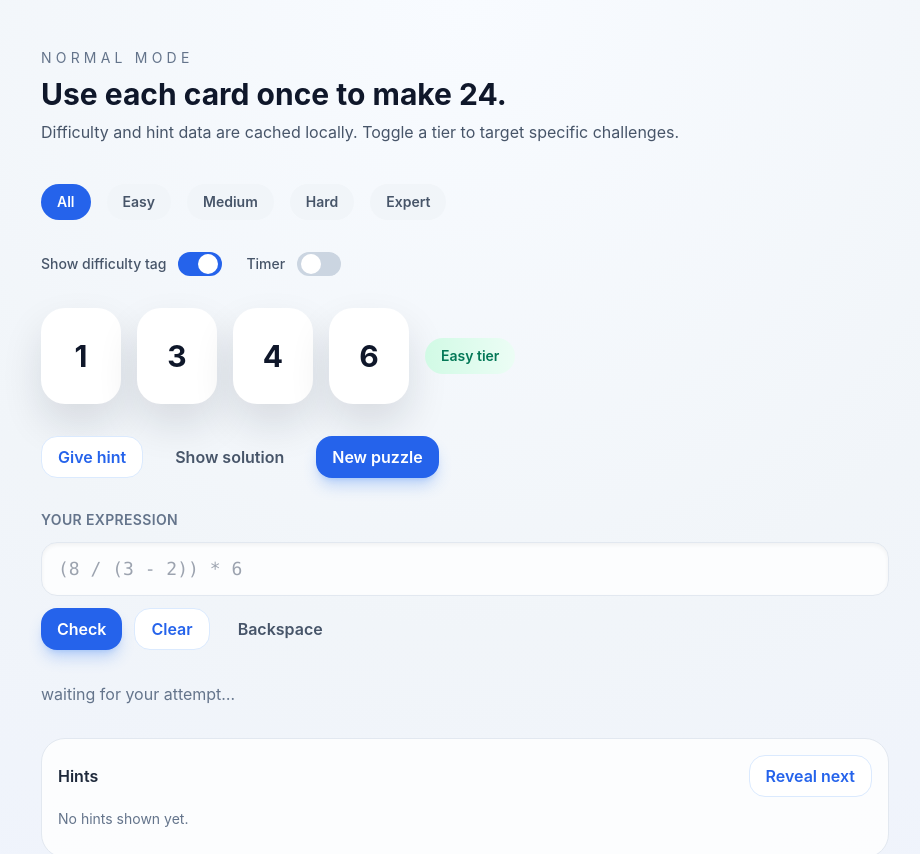
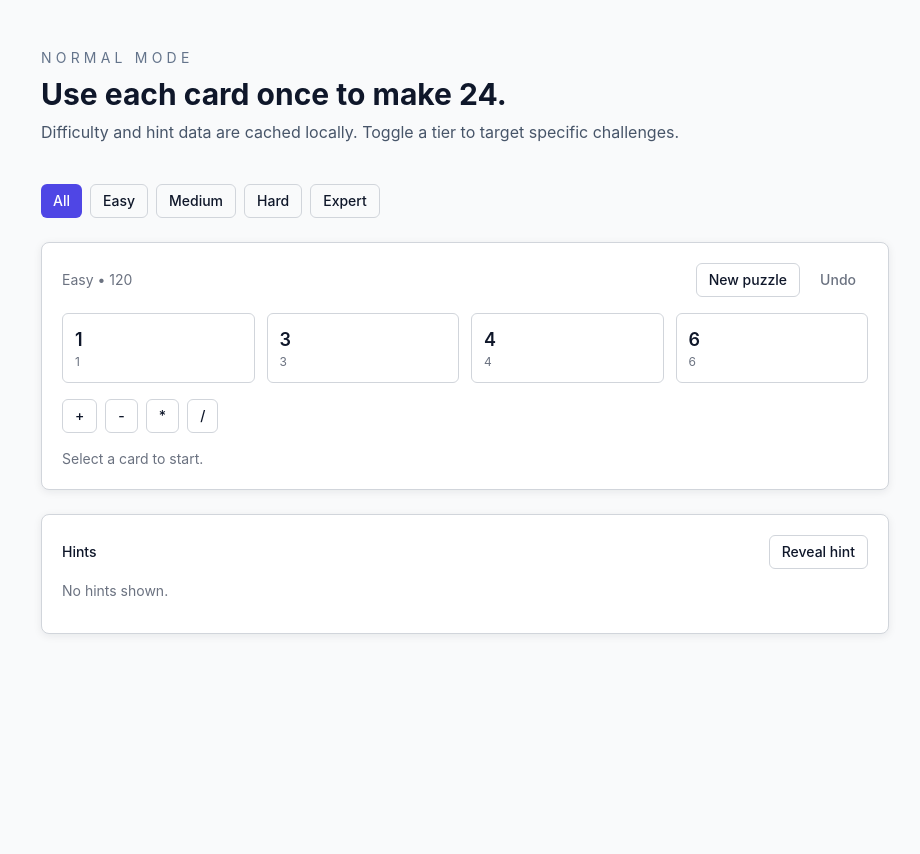
Before and after one commit to arusli1/24Seven, a Next.js app: page /play in a window 1280 px wide. Shown: the top 854 px of the page, without its empty margins (175-1095 px from the left). After the commit the page ends 800 px from the top, so only its background shows below. Built offline with nearby package versions, Linux system fonts and the light colour scheme.

Commit message:
feat: redesign play experience with card interactions

```diff
--- a/src/app/globals.css
+++ b/src/app/globals.css
@@ -7,24 +7,15 @@
 }
 
 body {
-  font-family: 'Inter', system-ui, -apple-system, BlinkMacSystemFont, 'Segoe UI', sans-serif;
-  background: radial-gradient(circle at top, #f8fbff 0%, #f1f5f9 45%, #eef2ff 100%);
+  font-family: 'IBM Plex Sans', -apple-system, BlinkMacSystemFont, 'Helvetica Neue', sans-serif;
+  background-color: #f9fafb;
+  color: #0f172a;
   min-height: 100vh;
-  color: #0f172a;
 }
 
 button:focus-visible,
 input:focus-visible,
 textarea:focus-visible {
-  outline: 2px solid #2563eb;
+  outline: 2px solid #4f46e5;
   outline-offset: 2px;
 }
-
-@media (prefers-reduced-motion: reduce) {
-  * {
-    animation-duration: 0.01ms !important;
-    animation-iteration-count: 1 !important;
-    transition-duration: 0.01ms !important;
-    scroll-behavior: auto !important;
-  }
-}
--- a/src/components/expression-input.tsx
+++ b/src/components/expression-input.tsx
@@ -36,7 +36,7 @@ export function ExpressionInput({ value, onChange, onCheck, onClear, onBackspace
       />
       <div className="flex flex-wrap gap-3">
         <Button onClick={onCheck}>Check</Button>
-        <Button variant="secondary" onClick={onClear}>
+        <Button variant="outline" onClick={onClear}>
           Clear
         </Button>
         <Button variant="ghost" onClick={onBackspace}>
--- a/src/components/hint-panel.tsx
+++ b/src/components/hint-panel.tsx
@@ -15,7 +15,7 @@ export function HintPanel({ hints, visibleHints, onReveal }: HintPanelProps) {
     <div className="space-y-3 rounded-3xl border border-slate-200 bg-white/80 p-4">
       <div className="flex items-center justify-between">
         <h4 className="font-semibold text-slate-800">Hints</h4>
-        <Button variant="secondary" size="md" onClick={onReveal} disabled={visibleHints >= hints.length}>
+        <Button variant="outline" size="md" onClick={onReveal} disabled={visibleHints >= hints.length}>
           Reveal next
         </Button>
       </div>
--- a/src/components/play/play-client.tsx
+++ b/src/components/play/play-client.tsx
@@ -2,138 +2,205 @@
 
 import { useEffect, useMemo, useState } from 'react';
 import { Puzzle, DifficultyTier } from '@/lib/types';
-import { validateExpression } from '@/lib/validate';
-import { getHints } from '@/lib/solver';
-import { PuzzleCards } from '@/components/puzzle-cards';
-import { ExpressionInput } from '@/components/expression-input';
+import { getHints, solvePuzzle } from '@/lib/solver';
+import { Rational } from '@/lib/rational';
 import { Button } from '@/components/ui/button';
-import { Keypad } from '@/components/keypad';
-import { HintPanel } from '@/components/hint-panel';
-import { Toggle } from '@/components/ui/toggle';
+import { Card } from '@/components/ui/card';
 
 interface Props {
   puzzles: Puzzle[];
 }
 
+type Operator = '+' | '-' | '*' | '/';
+
+interface CardState {
+  id: string;
+  value: Rational;
+  label: string;
+  expression: string;
+}
+
 const tiers: (DifficultyTier | 'All')[] = ['All', 'Easy', 'Medium', 'Hard', 'Expert'];
+const TARGET = new Rational(24, 1);
+
+function createCards(numbers: number[]): CardState[] {
+  return numbers.map((num, index) => ({
+    id: `${num}-${index}-${Math.random().toString(16).slice(2)}`,
+    value: Rational.fromInteger(num),
+    label: num.toString(),
+    expression: num.toString()
+  }));
+}
+
+function combineValues(a: Rational, b: Rational, operator: Operator) {
+  switch (operator) {
+    case '+':
+      return a.add(b);
+    case '-':
+      return a.sub(b);
+    case '*':
+      return a.mul(b);
+    case '/':
+      return a.div(b);
+    default:
+      return a;
+  }
+}
 
 export function PlayClient({ puzzles }: Props) {
   const [tierFilter, setTierFilter] = useState<(typeof tiers)[number]>('All');
-  const [showTier, setShowTier] = useState(true);
-  const [timerEnabled, setTimerEnabled] = useState(false);
-  const [elapsedMs, setElapsedMs] = useState(0);
-  const [expression, setExpression] = useState('');
-  const [status, setStatus] = useState<{ type: 'idle' | 'success' | 'error'; message: string }>({ type: 'idle', message: '' });
+  const [puzzleIndex, setPuzzleIndex] = useState(0);
+  const [cards, setCards] = useState<CardState[]>([]);
+  const [history, setHistory] = useState<CardState[][]>([]);
+  const [selectedCard, setSelectedCard] = useState<string | null>(null);
+  const [operator, setOperator] = useState<Operator | null>(null);
+  const [message, setMessage] = useState('Select a card to start.');
   const [visibleHints, setVisibleHints] = useState(0);
-  const [puzzleIndex, setPuzzleIndex] = useState(0);
+
   const filtered = useMemo(() => (tierFilter === 'All' ? puzzles : puzzles.filter((puzzle) => puzzle.tier === tierFilter)), [puzzles, tierFilter]);
   const hasPuzzles = filtered.length > 0;
-  const safeIndex = hasPuzzles ? puzzleIndex % filtered.length : 0;
-  const current = hasPuzzles ? filtered[safeIndex] : null;
-  const hints = useMemo(
-    () => (current ? getHints(current.numbers).map((hint) => ({ description: hint.description, expression: hint.expression })) : []),
-    [current]
-  );
+  const currentPuzzle = hasPuzzles ? filtered[puzzleIndex % filtered.length] : null;
 
   useEffect(() => {
-    if (!current) return;
-    setElapsedMs(0);
-    const startedAt = Date.now();
-    let raf: number | null = null;
-    if (timerEnabled) {
-      const tick = () => {
-        setElapsedMs(Date.now() - startedAt);
-        raf = requestAnimationFrame(tick);
+    if (!currentPuzzle) return;
+    setCards(createCards(currentPuzzle.numbers));
+    setHistory([]);
+    setSelectedCard(null);
+    setOperator(null);
+    setMessage('Select a card to start.');
+    setVisibleHints(0);
+  }, [currentPuzzle]);
+
+  const hints = useMemo(() => (currentPuzzle ? getHints(currentPuzzle.numbers) : []), [currentPuzzle]);
+  const solved = cards.length === 1 && cards[0].value.equals(TARGET);
+
+  const handleCardClick = (id: string) => {
+    if (!operator) {
+      setSelectedCard(id);
+      setMessage('Pick an operator.');
+      return;
+    }
+    if (!selectedCard || selectedCard === id) {
+      setSelectedCard(id);
+      return;
+    }
+    combineCards(selectedCard, id, operator);
   };
-      raf = requestAnimationFrame(tick);
-    }
-    return () => {
-      if (raf) cancelAnimationFrame(raf);
+
+  const combineCards = (firstId: string, secondId: string, op: Operator) => {
+    const first = cards.find((card) => card.id === firstId);
+    const second = cards.find((card) => card.id === secondId);
+    if (!first || !second) return;
+
+    try {
+      const resultValue = combineValues(first.value, second.value, op);
+      const nextCards = cards.filter((card) => card.id !== firstId && card.id !== secondId);
+      const newCard: CardState = {
+        id: `${Date.now()}`,
+        value: resultValue,
+        label: resultValue.toString(),
+        expression: `(${first.expression} ${op} ${second.expression})`
       };
-  }, [current, timerEnabled]);
-
-  useEffect(() => {
-    if (!current) return;
-    setExpression('');
-    setStatus({ type: 'idle', message: '' });
-    setVisibleHints(0);
-  }, [current]);
-
-  const handleCheck = () => {
-    if (!current) return;
-    const result = validateExpression(expression, current.numbers);
-    if (result.ok) {
-      setStatus({ type: 'success', message: 'Nice! That hits 24 exactly.' });
-    } else {
-      setStatus({ type: 'error', message: result.reason });
+      setHistory((prev) => [...prev, cards]);
+      setCards([...nextCards, newCard]);
+      setSelectedCard(null);
+      setOperator(null);
+      setMessage(cards.length === 2 && resultValue.equals(TARGET) ? 'That makes 24!' : 'Select the next card.');
+    } catch (error) {
+      setMessage(error instanceof Error ? error.message : 'Invalid move.');
+      setOperator(null);
+      setSelectedCard(null);
     }
   };
 
-  const nextPuzzle = () => {
-    if (!hasPuzzles) return;
-    setPuzzleIndex(Math.floor(Math.random() * filtered.length));
+  const undoLast = () => {
+    setHistory((prev) => {
+      if (prev.length === 0) return prev;
+      const copy = [...prev];
+      const last = copy.pop()!;
+      setCards(last);
+      setSelectedCard(null);
+      setOperator(null);
+      setMessage('Move undone.');
+      return copy;
+    });
   };
 
-  const handleInsert = (value: string) => {
-    setExpression((prev) => `${prev}${value}`);
-  };
-
-  if (!current) {
-    return <p className="text-center text-sm text-red-500">No puzzles available for this tier. Run the importer.</p>;
+  if (!currentPuzzle) {
+    return <p className="text-sm text-red-600">No puzzles available. Run the importer.</p>;
   }
 
   return (
-    <div className="space-y-8">
-      <div className="flex flex-wrap gap-4">
+    <div className="space-y-6">
+      <div className="flex flex-wrap gap-2">
         {tiers.map((tier) => (
+          <Button key={tier} variant={tierFilter === tier ? 'solid' : 'outline'} size="sm" onClick={() => setTierFilter(tier)}>
+            {tier}
+          </Button>
+        ))}
+      </div>
+
+      <Card className="space-y-4 border border-outline shadow-panel">
+        <div className="flex items-center justify-between">
+          <div>
+            <p className="text-sm text-muted">{currentPuzzle.tier} • {currentPuzzle.difficulty}</p>
+            {cards.length === 1 && <p className="text-sm text-ink">{cards[0].expression}</p>}
+          </div>
+          <div className="flex gap-2">
+            <Button variant="outline" size="sm" onClick={() => setPuzzleIndex((prev) => prev + 1)}>New puzzle</Button>
+            <Button variant="ghost" size="sm" onClick={undoLast} disabled={history.length === 0}>Undo</Button>
+          </div>
+        </div>
+
+        <div className="grid grid-cols-2 gap-3 md:grid-cols-4">
+          {cards.map((card) => (
             <button
-            key={tier}
-            className={`rounded-full px-4 py-2 text-sm font-semibold ${tierFilter === tier ? 'bg-accent text-white' : 'bg-slate-100 text-slate-600'}`}
-            onClick={() => setTierFilter(tier)}
+              key={card.id}
+              onClick={() => handleCardClick(card.id)}
+              className={`rounded-md border px-3 py-3 text-left text-ink ${selectedCard === card.id ? 'border-ink' : 'border-outline'} ${solved && cards[0].id === card.id ? 'bg-accentMuted' : 'bg-surface'}`}
             >
-            {tier}
+              <p className="text-lg font-semibold">{card.label}</p>
+              <p className="text-xs text-muted">{card.expression}</p>
             </button>
           ))}
         </div>
-      <div className="flex flex-wrap items-center gap-6">
-        <Toggle label="Show difficulty tag" checked={showTier} onChange={setShowTier} />
-        <Toggle label="Timer" checked={timerEnabled} onChange={setTimerEnabled} />
-        {timerEnabled && <span className="rounded-full bg-slate-900 px-3 py-1 text-sm font-mono text-white">{(elapsedMs / 1000).toFixed(1)}s</span>}
+
+        <div className="flex gap-2">
+          {(['+', '-', '*', '/'] as Operator[]).map((op) => (
+            <Button key={op} variant={operator === op ? 'solid' : 'outline'} size="sm" onClick={() => {
+              if (!selectedCard) {
+                setMessage('Select a card first.');
+                return;
+              }
+              setOperator(op);
+              setMessage('Select another card to apply the operator.');
+            }}>
+              {op}
+            </Button>
+          ))}
         </div>
-      <PuzzleCards numbers={current.numbers} tier={current.tier} showTier={showTier} />
-      <div className="flex flex-wrap gap-4">
-        <Button variant="secondary" onClick={() => setVisibleHints((prev) => Math.min(prev + 1, hints.length))}>
-          Give hint
-        </Button>
-        <Button
-          variant="ghost"
-          onClick={() => {
-            if (window.confirm('Reveal the full solution?')) {
-              setVisibleHints(hints.length);
-            }
-          }}
-        >
-          Show solution
-        </Button>
-        <Button onClick={nextPuzzle}>
-          New puzzle
+
+        <p className="text-sm text-muted">{message}</p>
+        {solved && <p className="text-sm font-medium text-ink">Solved in {history.length + 1} steps.</p>}
+      </Card>
+
+      <Card className="space-y-3 border border-outline shadow-panel">
+        <div className="flex items-center justify-between">
+          <p className="text-sm font-medium text-ink">Hints</p>
+          <Button variant="outline" size="sm" onClick={() => setVisibleHints((prev) => Math.min(prev + 1, hints.length))} disabled={visibleHints >= hints.length}>
+            Reveal hint
           </Button>
         </div>
-      <ExpressionInput
-        value={expression}
-        onChange={setExpression}
-        onBackspace={() => setExpression((prev) => prev.slice(0, -1))}
-        onClear={() => setExpression('')}
-        onCheck={handleCheck}
-      />
-      <p className={status.type === 'success' ? 'text-emerald-600' : status.type === 'error' ? 'text-rose-600' : 'text-slate-500'}>
-        {status.message || 'waiting for your attempt…'}
-      </p>
-      <HintPanel hints={hints} visibleHints={visibleHints} onReveal={() => setVisibleHints((prev) => Math.min(prev + 1, hints.length))} />
-      <div className="rounded-3xl bg-white/80 p-4 shadow-card">
-        <p className="mb-3 text-sm font-semibold uppercase tracking-wide text-slate-500">Quick keypad</p>
-        <Keypad onInsert={handleInsert} />
-      </div>
+        {visibleHints === 0 && <p className="text-sm text-muted">No hints shown.</p>}
+        <ul className="space-y-2 text-sm text-ink">
+          {hints.slice(0, visibleHints).map((hint, index) => (
+            <li key={index}>
+              {hint.description}
+              {hint.expression && <span className="ml-2 font-mono text-xs text-muted">{hint.expression}</span>}
+            </li>
+          ))}
+        </ul>
+      </Card>
     </div>
   );
 }
--- a/src/components/ui/button.tsx
+++ b/src/components/ui/button.tsx
@@ -4,24 +4,21 @@ import { ButtonHTMLAttributes } from 'react';
 import clsx from 'clsx';
 
 interface ButtonProps extends ButtonHTMLAttributes<HTMLButtonElement> {
-  variant?: 'primary' | 'secondary' | 'ghost';
-  size?: 'md' | 'lg';
+  variant?: 'solid' | 'outline' | 'ghost';
+  size?: 'sm' | 'md';
 }
 
-export function Button({ variant = 'primary', size = 'md', className, children, ...rest }: ButtonProps) {
+export function Button({ variant = 'solid', size = 'md', className, children, ...rest }: ButtonProps) {
   return (
     <button
       className={clsx(
-        'rounded-2xl font-semibold transition active:scale-[0.98] focus-visible:outline focus-visible:outline-2 focus-visible:outline-offset-2 focus-visible:outline-accent',
+        'rounded-md text-sm font-medium transition-colors focus-visible:outline focus-visible:outline-2 focus-visible:outline-offset-2 focus-visible:outline-accent',
         {
-          primary: 'bg-accent text-white shadow-lg shadow-blue-500/30 hover:bg-blue-600',
-          secondary: 'bg-white text-accent border border-blue-100 hover:border-blue-300',
-          ghost: 'bg-transparent text-slate-600 hover:text-slate-900'
+          solid: 'bg-accent text-white hover:bg-indigo-600 disabled:bg-indigo-300',
+          outline: 'border border-outline text-ink hover:border-ink disabled:text-muted',
+          ghost: 'text-muted hover:text-ink'
         }[variant],
-        {
-          md: 'px-4 py-2 text-base',
-          lg: 'px-6 py-3 text-lg'
-        }[size],
+        size === 'sm' ? 'px-3 py-1.5' : 'px-4 py-2',
         className
       )}
       {...rest}
--- a/src/components/ui/card.tsx
+++ b/src/components/ui/card.tsx
@@ -2,5 +2,5 @@ import { ReactNode } from 'react';
 import clsx from 'clsx';
 
 export function Card({ children, className }: { children: ReactNode; className?: string }) {
-  return <div className={clsx('rounded-3xl bg-white/90 p-6 shadow-card backdrop-blur', className)}>{children}</div>;
+  return <div className={clsx('rounded-lg bg-surface p-5', className)}>{children}</div>;
 }
--- a/tailwind.config.ts
+++ b/tailwind.config.ts
@@ -4,18 +4,20 @@ const config: Config = {
   content: ['./src/**/*.{ts,tsx}'],
   theme: {
     extend: {
+      colors: {
+        canvas: '#f9fafb',
+        surface: '#ffffff',
+        outline: '#d1d5db',
+        ink: '#0f172a',
+        muted: '#6b7280',
+        accent: '#4f46e5',
+        accentMuted: '#ede9fe'
+      },
       fontFamily: {
-        display: ['"Space Grotesk"', 'system-ui', 'sans-serif'],
-        sans: ['"Inter"', 'system-ui', 'sans-serif']
-      },
-      colors: {
-        accent: {
-          DEFAULT: '#2563eb',
-          soft: '#dbeafe'
-        }
+        sans: ['"IBM Plex Sans"', 'sans-serif']
       },
       boxShadow: {
-        card: '0 20px 40px rgba(15, 23, 42, 0.12)'
+        panel: '0 2px 8px rgba(15, 23, 42, 0.08)'
       }
     }
   },
```
Lines whose indentation alone changed are shown as unchanged.
